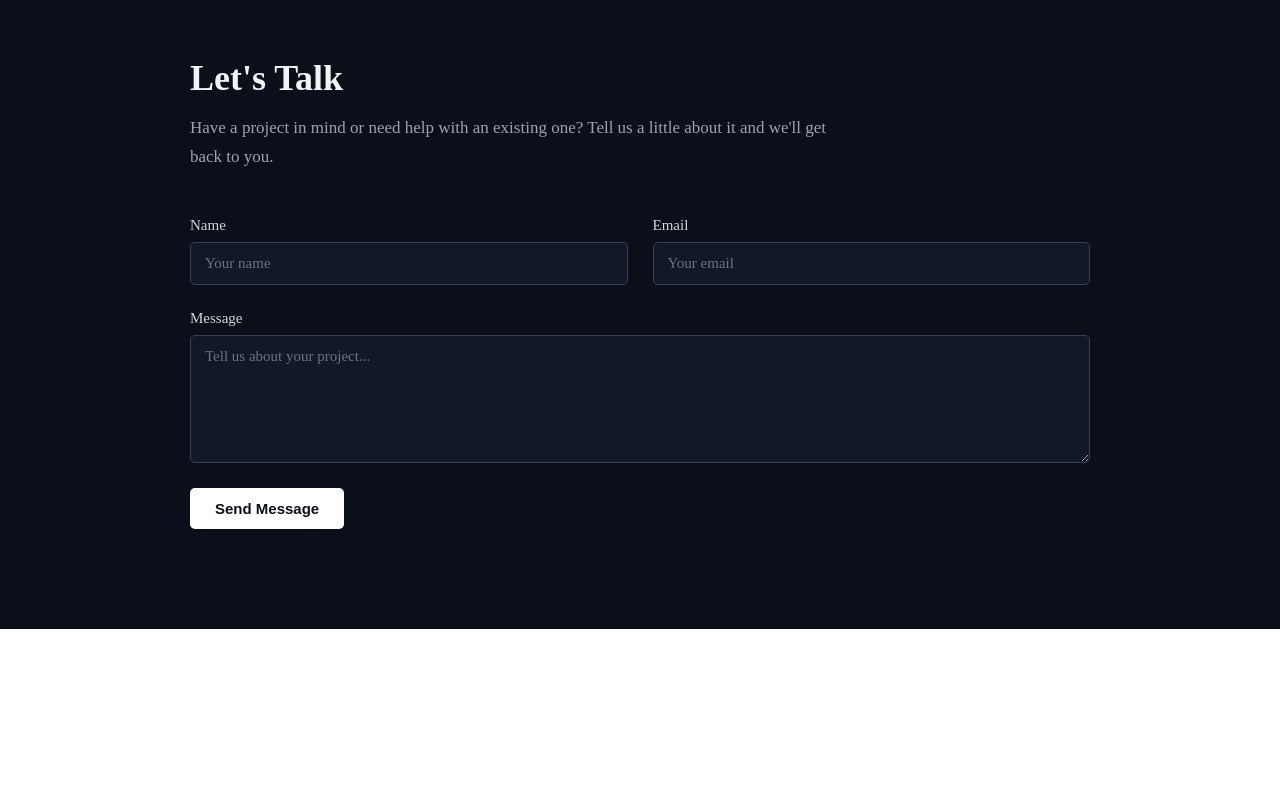
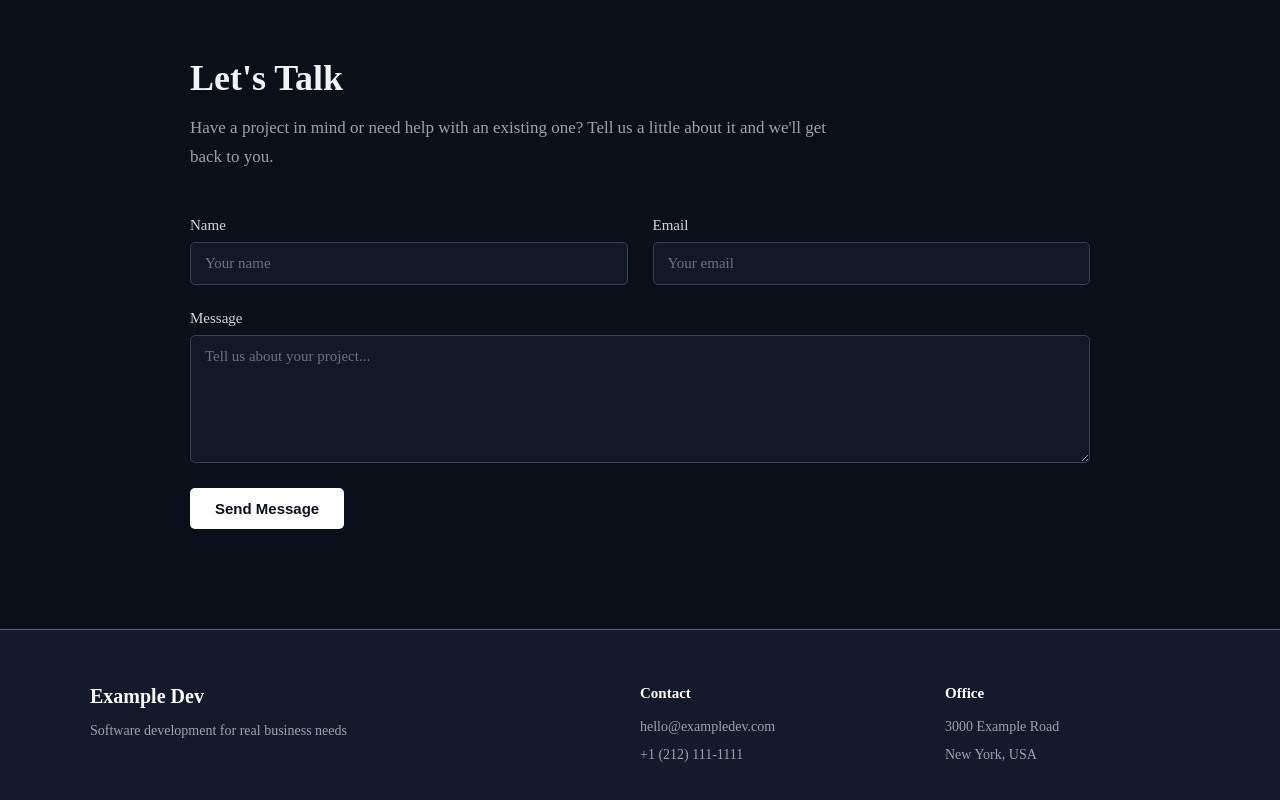
Before and after one commit to pavicevictea/company-landing-page, an Angular app in the folder company-landing-page/: page / in a window 1280 px wide. Shown: the part 1962-2762 px from the top of the page. Before the commit the page ends 2591 px from the top, so only its background shows below. Built offline with nearby package versions, Linux system fonts and the light colour scheme.

Commit message:
Footer section added to page

```diff
--- a/company-landing-page/src/app/app.component.ts
+++ b/company-landing-page/src/app/app.component.ts
@@ -4,10 +4,13 @@ import { Component } from '@angular/core';
   selector: 'app-root',
   template: `
     <app-navbar></app-navbar>
-    <app-hero></app-hero>
-    <app-services></app-services>
-    <app-about></app-about>
-    <app-contact></app-contact>
+    <main>
+      <app-hero></app-hero>
+      <app-services></app-services>
+      <app-about></app-about>
+      <app-contact></app-contact>
+    </main>
+    <app-footer></app-footer>
     <router-outlet></router-outlet>
   `,
   styles: []
--- a/company-landing-page/src/app/app.module.ts
+++ b/company-landing-page/src/app/app.module.ts
@@ -8,6 +8,7 @@ import { HeroComponent } from './components/hero/hero.component';
 import { ServicesComponent } from './components/services/services.component';
 import { AboutComponent } from './components/about/about.component';
 import { ContactComponent } from './components/contact/contact.component';
+import { FooterComponent } from './components/footer/footer.component';
 
 @NgModule({
   declarations: [
@@ -16,7 +17,8 @@ import { ContactComponent } from './components/contact/contact.component';
     HeroComponent,
     ServicesComponent,
     AboutComponent,
-    ContactComponent
+    ContactComponent,
+    FooterComponent
   ],
   imports: [
     BrowserModule,
--- /dev/null
+++ b/company-landing-page/src/app/components/footer/footer.component.css
@@ -0,0 +1,55 @@
+footer {
+  padding: 55px 20px 25px;
+  background-color: #131a2c;
+  border-top: 1px solid rgb(86, 102, 126);
+  color: #9ca3af;
+}
+
+.footer-content {
+  max-width: 1100px;
+  margin: 0 auto;
+  display: grid;
+  grid-template-columns: 2fr 1fr 1fr;
+  gap: 60px;
+}
+
+.footer-company h3 {
+  margin: 0 0 12px;
+  color: #ffffff;
+  font-size: 20px;
+}
+
+.footer-company p {
+  max-width: 300px;
+  margin: 0;
+  font-size: 14px;
+  line-height: 1.6;
+}
+
+.footer-contact h4,
+.footer-location h4 {
+  margin: 0 0 14px;
+  color: #ffffff;
+  font-size: 15px;
+  font-weight: 600;
+}
+
+.footer-contact p,
+.footer-location p {
+  margin: 0 0 7px;
+  font-size: 14px;
+  line-height: 1.5;
+}
+
+.footer-bottom {
+  max-width: 1100px;
+  margin: 45px auto 0;
+  padding-top: 20px;
+  border-top: 1px solid #1f2937;
+}
+
+.footer-bottom p {
+  margin: 0;
+  color: #6b7280;
+  font-size: 13px;
+}
--- /dev/null
+++ b/company-landing-page/src/app/components/footer/footer.component.html
@@ -0,0 +1,21 @@
+<footer>
+  <div class="footer-content">
+    <div class="footer-company">
+      <h3>Example Dev</h3>
+      <p>Software development for real business needs</p>
+    </div>
+    <div class="footer-contact">
+      <h4>Contact</h4>
+      <p>hello@exampledev.com</p>
+      <p>+1 (212) 111-1111</p>
+    </div>
+    <div class="footer-location">
+      <h4>Office</h4>
+      <p>3000 Example Road</p>
+      <p>New York, USA</p>
+    </div>
+  </div>
+  <div class="footer-bottom">
+    <p>&copy; 2026 Example Dev. All rights reserved.</p>
+  </div>
+</footer>
--- /dev/null
+++ b/company-landing-page/src/app/components/footer/footer.component.ts
@@ -0,0 +1,15 @@
+import { Component, OnInit } from '@angular/core';
+
+@Component({
+  selector: 'app-footer',
+  templateUrl: './footer.component.html',
+  styleUrls: ['./footer.component.css']
+})
+export class FooterComponent implements OnInit {
+
+  constructor() { }
+
+  ngOnInit() {
+  }
+
+}
```
Also changed, not shown: 1 other file (tests, documents, lock files or other folders).
